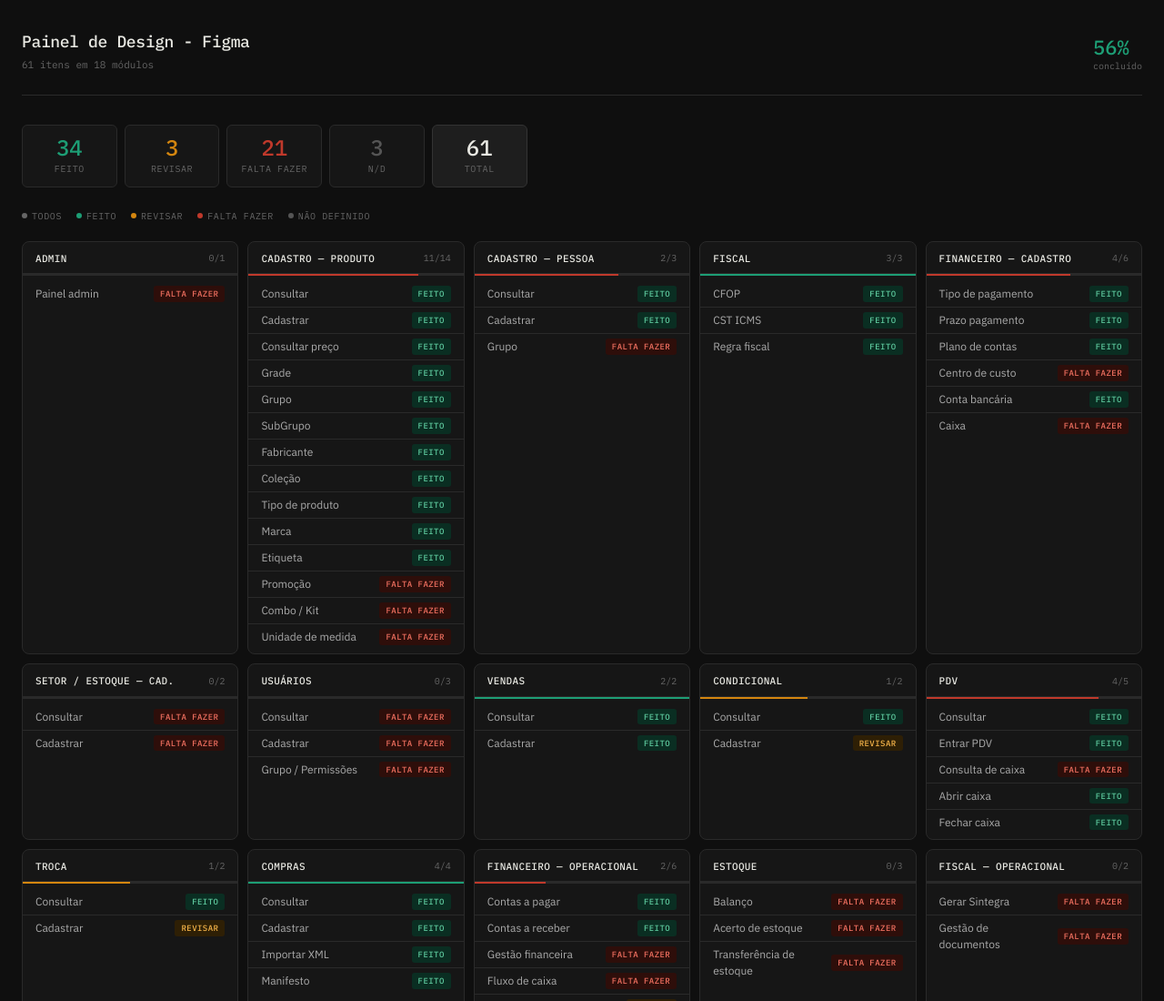
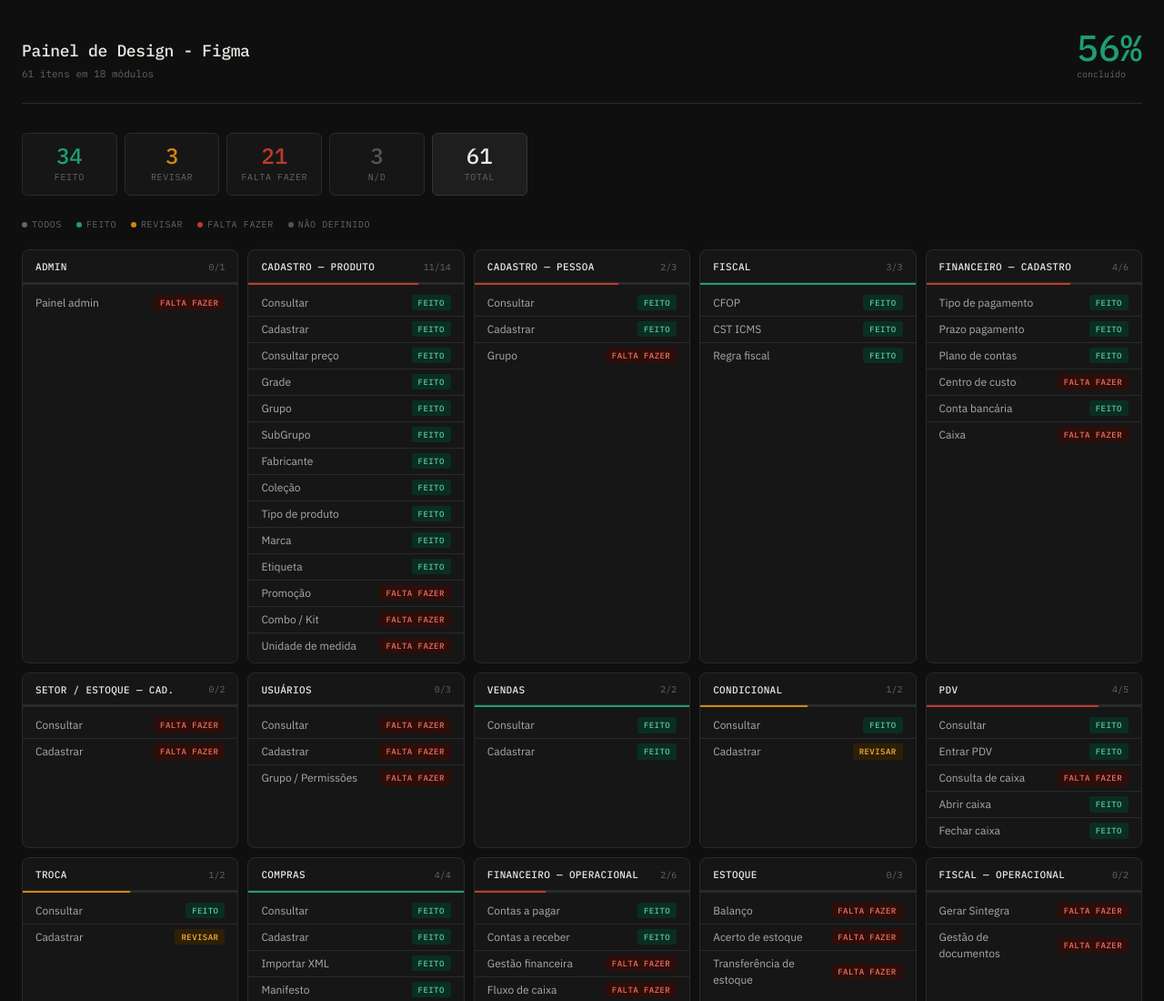
Before and after one commit to abraaogarcia54/Painel, a plain HTML site: page index.html in a window 1280 px wide. Shown: the top 1100 px of the page at 91% size. Drawn offline with Linux system fonts and the light colour scheme.

Commit message:
new: aumentando a font da porcentagem

```diff
--- a/index.html
+++ b/index.html
@@ -277,7 +277,7 @@
   </div>
   <div class="global-bar">
     <div>
-      <div class="pct" id="pct-global">0%</div>
+      <div class="pct" id="pct-global" style="font-size: 40px;">0%</div>
       <div style="font-size:10px;margin-top:2px">concluído</div>
     </div>
   </div>
```
